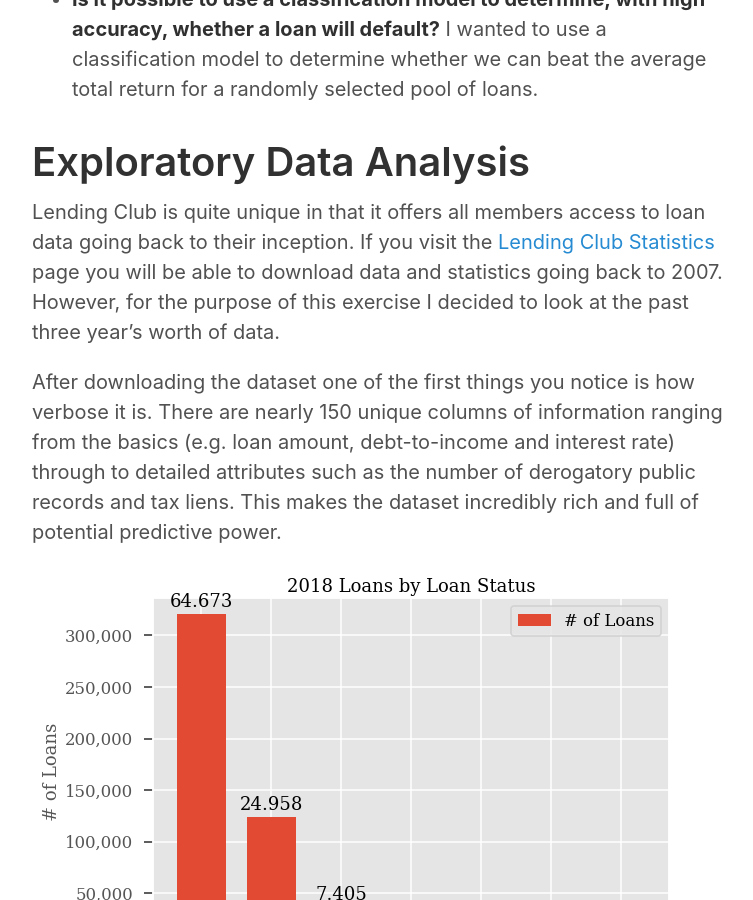
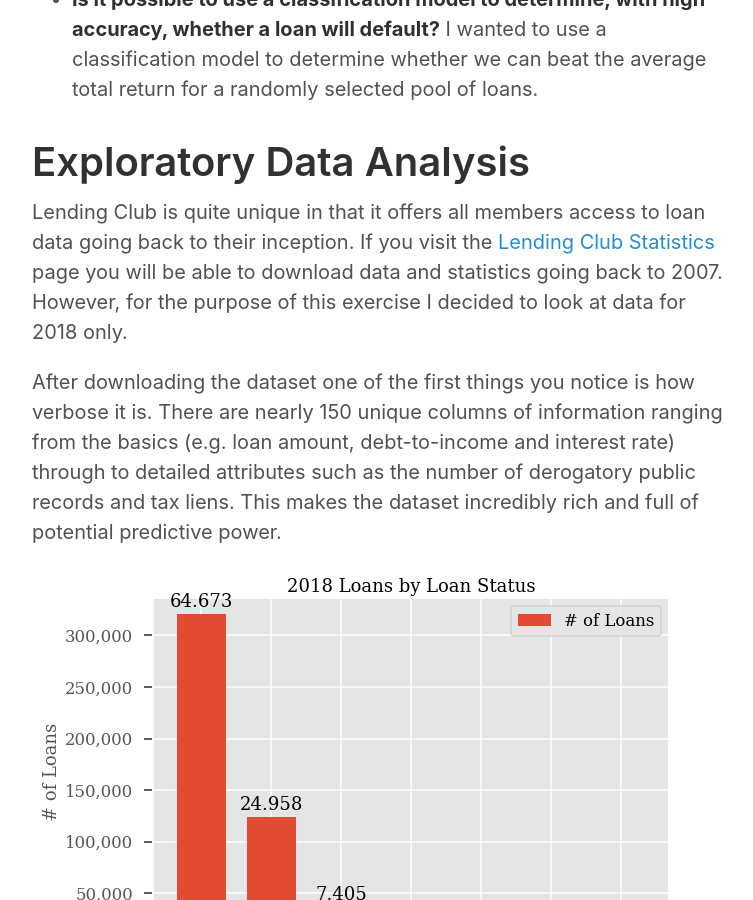
Before and after one commit to skhan-tech/skhan-tech.github.io, a Jekyll site: the page built from _posts/2020-02-16-Lending-Club-Loan-Analysis.md, in a window 1280 px wide and 900 px high, scrolled down 1974 px. Shown: the whole window, without its empty margins (258-1011 px from the left). Built offline with Jekyll 4.4.1, drawn with Linux system fonts in a browser that asks for light colours; our own code applies the rules of GitHub Pages for plain Markdown files.

Commit message:
Update 2020-02-16-Lending-Club-Loan-Analysis.md

```diff
--- a/_posts/2020-02-16-Lending-Club-Loan-Analysis.md
+++ b/_posts/2020-02-16-Lending-Club-Loan-Analysis.md
@@ -28,7 +28,7 @@ Founded in 2006, Lending Club is the world's largest peer-to-peer lender. They d
     I wanted to use a classification model to determine whether we can beat the average total return for a randomly selected pool of loans.
 
 # Exploratory Data Analysis
-Lending Club is quite unique in that it offers all members access to loan data going back to their inception. If you visit the [Lending Club Statistics](https://www.lendingclub.com/statistics/additional-statistics?) page you will be able to download data and statistics going back to 2007. However, for the purpose of this exercise I decided to look at the past three year's worth of data.
+Lending Club is quite unique in that it offers all members access to loan data going back to their inception. If you visit the [Lending Club Statistics](https://www.lendingclub.com/statistics/additional-statistics?) page you will be able to download data and statistics going back to 2007. However, for the purpose of this exercise I decided to look at data for 2018 only.
 
 After downloading the dataset one of the first things you notice is how verbose it is. There are nearly 150 unique columns of information ranging from the basics (e.g. loan amount, debt-to-income and interest rate) through to detailed attributes such as the number of derogatory public records and tax liens. This makes the dataset incredibly rich and full of potential predictive power.
 
```
